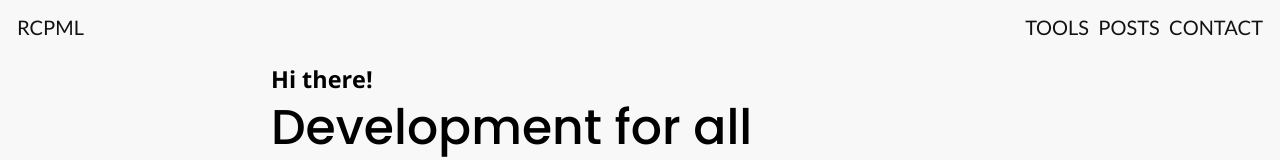
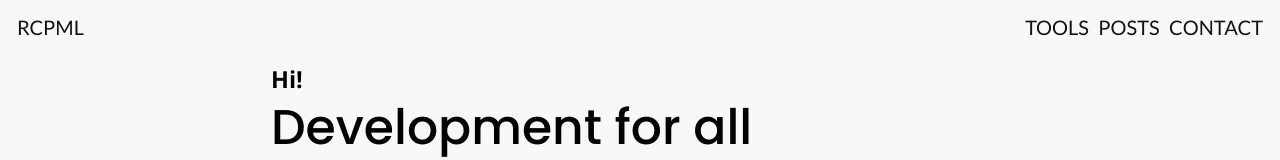
Before and after one commit to rcpml/building_blocks, a plain HTML site: page index.html in a window 1280 px wide. Shown: the top 160 px of the page. Drawn offline with nearby package versions, Linux system fonts and the light colour scheme.

Commit message:
js file added

```diff
--- a/index.html
+++ b/index.html
@@ -33,7 +33,7 @@
 
       <main>
         <section class="container">
-          <h3>Hi there!</h3>
+          <h3>Hi!</h3>
           <h2>Development for all</h2>
           <p>
            Building  tools and sharing what I learned & thought.
@@ -88,5 +88,6 @@
 
       </main>
     </div>
+    <!-- <script src="main.js"></script> -->
   </body>
 </html>
```
Also changed, not shown: main.js (added).
